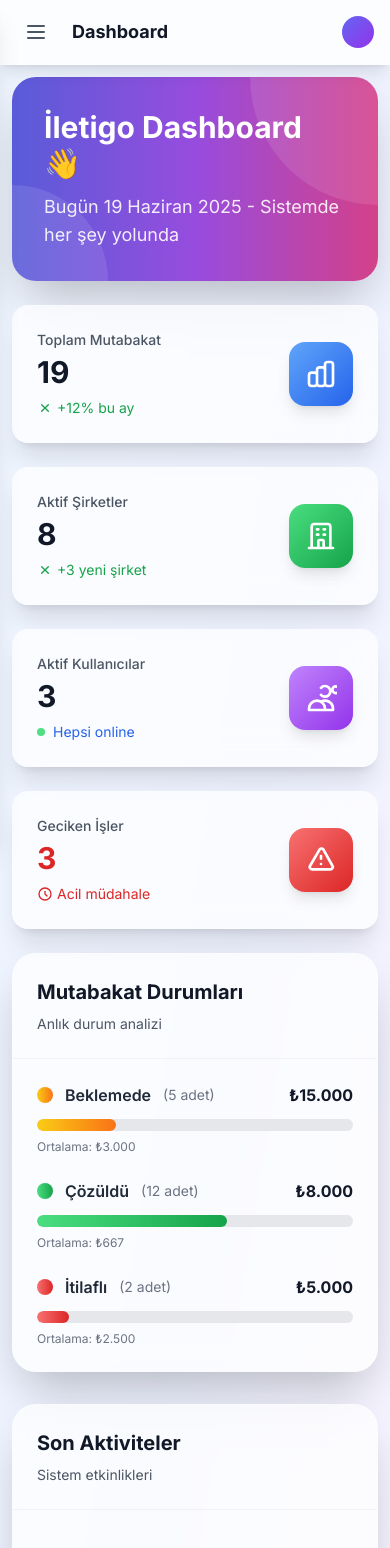
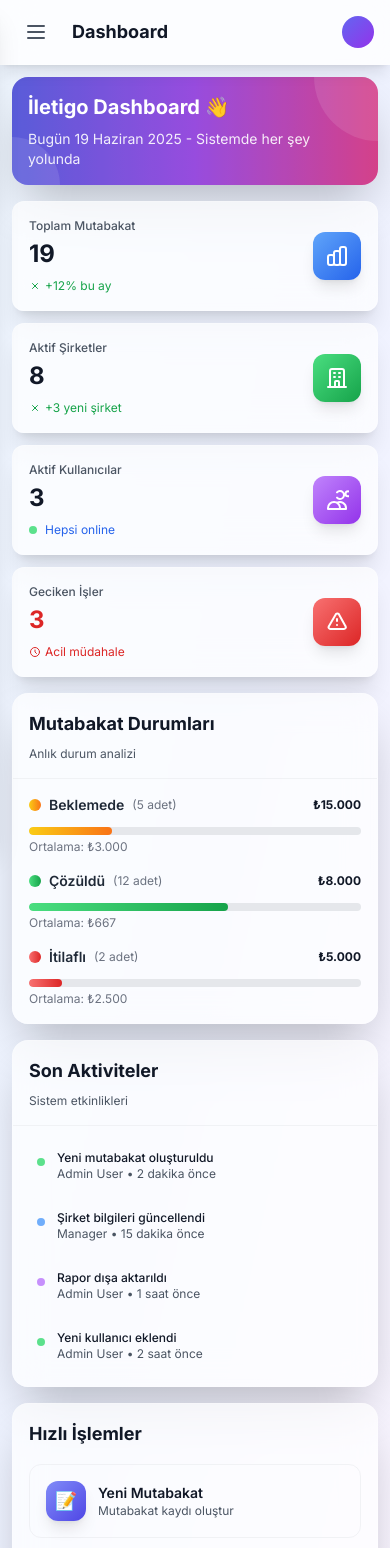
Before and after one commit to Hakanyildirimdan/iletigo, a Next.js app: page /dashboard in a window 390 px wide. Shown: the top 1548 px of the page. Built offline with nearby package versions, Linux system fonts and the light colour scheme; sample sign-in values are in the browser's storage.

Commit message:
Dashboard page mobil uyumluluğu iyileştirildi

```diff
--- a/app/dashboard/page.tsx
+++ b/app/dashboard/page.tsx
@@ -51,17 +51,17 @@
   }
 
   return (
-    <div className="space-y-6">
+    <div className="space-y-4 sm:space-y-6">
       {/* Welcome Banner */}
-      <div className="bg-gradient-to-r from-indigo-500 via-purple-500 to-pink-500 rounded-3xl shadow-2xl p-8 text-white relative overflow-hidden">
+      <div className="bg-gradient-to-r from-indigo-500 via-purple-500 to-pink-500 rounded-2xl sm:rounded-3xl shadow-2xl p-4 sm:p-6 lg:p-8 text-white relative overflow-hidden">
         <div className="absolute inset-0 bg-black/10"></div>
-        <div className="absolute top-0 right-0 w-64 h-64 bg-white/10 rounded-full -mr-32 -mt-32"></div>
-        <div className="absolute bottom-0 left-0 w-48 h-48 bg-white/10 rounded-full -ml-24 -mb-24"></div>
+        <div className="absolute top-0 right-0 w-32 h-32 sm:w-48 sm:h-48 lg:w-64 lg:h-64 bg-white/10 rounded-full -mr-16 sm:-mr-24 lg:-mr-32 -mt-16 sm:-mt-24 lg:-mt-32"></div>
+        <div className="absolute bottom-0 left-0 w-24 h-24 sm:w-36 sm:h-36 lg:w-48 lg:h-48 bg-white/10 rounded-full -ml-12 sm:-ml-18 lg:-ml-24 -mb-12 sm:-mb-18 lg:-mb-24"></div>
         <div className="relative z-10">
-          <h2 className="text-3xl font-bold mb-3">
+          <h2 className="text-xl sm:text-2xl lg:text-3xl font-bold mb-2 sm:mb-3">
             İletigo Dashboard 👋
           </h2>
-          <p className="text-white/90 text-lg">
+          <p className="text-white/90 text-sm sm:text-base lg:text-lg">
             Bugün {new Date().toLocaleDateString('tr-TR', {
               day: 'numeric',
               month: 'long',
@@ -72,87 +72,87 @@
       </div>
 
       {/* Stats Cards */}
-      <div className="grid grid-cols-1 md:grid-cols-2 lg:grid-cols-4 gap-6">
-        <div className="group bg-white/70 backdrop-blur-lg rounded-2xl shadow-xl p-6 border border-white/20 hover:shadow-2xl transition-all duration-300 hover:scale-105">
+      <div className="grid grid-cols-1 sm:grid-cols-2 lg:grid-cols-4 gap-3 sm:gap-4 lg:gap-6">
+        <div className="group bg-white/70 backdrop-blur-lg rounded-xl sm:rounded-2xl shadow-xl p-4 sm:p-6 border border-white/20 hover:shadow-2xl transition-all duration-300 hover:scale-105">
           <div className="flex items-center justify-between">
-            <div>
-              <p className="text-sm font-medium text-gray-600 mb-1">Toplam Mutabakat</p>
-              <p className="text-3xl font-bold text-gray-900 mb-2">
+            <div className="flex-1 min-w-0">
+              <p className="text-xs sm:text-sm font-medium text-gray-600 mb-1">Toplam Mutabakat</p>
+              <p className="text-2xl sm:text-3xl font-bold text-gray-900 mb-2 truncate">
                 {stats?.totals?.total_reconciliations || 0}
               </p>
-              <div className="flex items-center text-green-600 text-sm">
-                <svg className="w-4 h-4 mr-1" fill="none" stroke="currentColor" viewBox="0 0 24 24">
+              <div className="flex items-center text-green-600 text-xs sm:text-sm">
+                <svg className="w-3 h-3 sm:w-4 sm:h-4 mr-1" fill="none" stroke="currentColor" viewBox="0 0 24 24">
                   <path strokeLinecap="round" strokeLinejoin="round" strokeWidth={2} d="M7 17l5-5 5 5M7 7l5 5 5-5" />
                 </svg>
                 +12% bu ay
               </div>
             </div>
-            <div className="w-16 h-16 bg-gradient-to-br from-blue-400 to-blue-600 rounded-2xl flex items-center justify-center shadow-lg group-hover:shadow-xl transition-all duration-300">
-              <svg className="w-8 h-8 text-white" fill="none" stroke="currentColor" viewBox="0 0 24 24">
+            <div className="w-12 h-12 sm:w-14 sm:h-14 lg:w-16 lg:h-16 bg-gradient-to-br from-blue-400 to-blue-600 rounded-xl sm:rounded-2xl flex items-center justify-center shadow-lg group-hover:shadow-xl transition-all duration-300 ml-3">
+              <svg className="w-6 h-6 sm:w-7 sm:h-7 lg:w-8 lg:h-8 text-white" fill="none" stroke="currentColor" viewBox="0 0 24 24">
                 <path strokeLinecap="round" strokeLinejoin="round" strokeWidth={2} d="M9 19v-6a2 2 0 00-2-2H5a2 2 0 00-2 2v6a2 2 0 002 2h2a2 2 0 002-2zm0 0V9a2 2 0 012-2h2a2 2 0 012 2v10m-6 0a2 2 0 002 2h2a2 2 0 002-2m0 0V5a2 2 0 012-2h2a2 2 0 012 2v14a2 2 0 01-2 2h-2a2 2 0 01-2-2z" />
               </svg>
             </div>
           </div>
         </div>
 
-        <div className="group bg-white/70 backdrop-blur-lg rounded-2xl shadow-xl p-6 border border-white/20 hover:shadow-2xl transition-all duration-300 hover:scale-105">
+        <div className="group bg-white/70 backdrop-blur-lg rounded-xl sm:rounded-2xl shadow-xl p-4 sm:p-6 border border-white/20 hover:shadow-2xl transition-all duration-300 hover:scale-105">
           <div className="flex items-center justify-between">
-            <div>
-              <p className="text-sm font-medium text-gray-600 mb-1">Aktif Şirketler</p>
-              <p className="text-3xl font-bold text-gray-900 mb-2">
+            <div className="flex-1 min-w-0">
+              <p className="text-xs sm:text-sm font-medium text-gray-600 mb-1">Aktif Şirketler</p>
+              <p className="text-2xl sm:text-3xl font-bold text-gray-900 mb-2 truncate">
                 {stats?.totals?.total_companies || 0}
               </p>
-              <div className="flex items-center text-green-600 text-sm">
-                <svg className="w-4 h-4 mr-1" fill="none" stroke="currentColor" viewBox="0 0 24 24">
+              <div className="flex items-center text-green-600 text-xs sm:text-sm">
+                <svg className="w-3 h-3 sm:w-4 sm:h-4 mr-1" fill="none" stroke="currentColor" viewBox="0 0 24 24">
                   <path strokeLinecap="round" strokeLinejoin="round" strokeWidth={2} d="M7 17l5-5 5 5M7 7l5 5 5-5" />
                 </svg>
                 +3 yeni şirket
               </div>
             </div>
-            <div className="w-16 h-16 bg-gradient-to-br from-green-400 to-green-600 rounded-2xl flex items-center justify-center shadow-lg group-hover:shadow-xl transition-all duration-300">
-              <svg className="w-8 h-8 text-white" fill="none" stroke="currentColor" viewBox="0 0 24 24">
+            <div className="w-12 h-12 sm:w-14 sm:h-14 lg:w-16 lg:h-16 bg-gradient-to-br from-green-400 to-green-600 rounded-xl sm:rounded-2xl flex items-center justify-center shadow-lg group-hover:shadow-xl transition-all duration-300 ml-3">
+              <svg className="w-6 h-6 sm:w-7 sm:h-7 lg:w-8 lg:h-8 text-white" fill="none" stroke="currentColor" viewBox="0 0 24 24">
                 <path strokeLinecap="round" strokeLinejoin="round" strokeWidth={2} d="M19 21V5a2 2 0 00-2-2H7a2 2 0 00-2 2v16m14 0h2m-2 0h-5m-9 0H3m2 0h5M9 7h1m-1 4h1m4-4h1m-1 4h1m-5 10v-5a1 1 0 011-1h2a1 1 0 011 1v5m-4 0h4" />
               </svg>
             </div>
           </div>
         </div>
 
-        <div className="group bg-white/70 backdrop-blur-lg rounded-2xl shadow-xl p-6 border border-white/20 hover:shadow-2xl transition-all duration-300 hover:scale-105">
+        <div className="group bg-white/70 backdrop-blur-lg rounded-xl sm:rounded-2xl shadow-xl p-4 sm:p-6 border border-white/20 hover:shadow-2xl transition-all duration-300 hover:scale-105">
           <div className="flex items-center justify-between">
-            <div>
-              <p className="text-sm font-medium text-gray-600 mb-1">Aktif Kullanıcılar</p>
-              <p className="text-3xl font-bold text-gray-900 mb-2">
+            <div className="flex-1 min-w-0">
+              <p className="text-xs sm:text-sm font-medium text-gray-600 mb-1">Aktif Kullanıcılar</p>
+              <p className="text-2xl sm:text-3xl font-bold text-gray-900 mb-2 truncate">
                 {stats?.totals?.total_users || 0}
               </p>
-              <div className="flex items-center text-blue-600 text-sm">
+              <div className="flex items-center text-blue-600 text-xs sm:text-sm">
                 <div className="w-2 h-2 bg-green-400 rounded-full mr-2 animate-pulse"></div>
                 Hepsi online
               </div>
             </div>
-            <div className="w-16 h-16 bg-gradient-to-br from-purple-400 to-purple-600 rounded-2xl flex items-center justify-center shadow-lg group-hover:shadow-xl transition-all duration-300">
-              <svg className="w-8 h-8 text-white" fill="none" stroke="currentColor" viewBox="0 0 24 24">
+            <div className="w-12 h-12 sm:w-14 sm:h-14 lg:w-16 lg:h-16 bg-gradient-to-br from-purple-400 to-purple-600 rounded-xl sm:rounded-2xl flex items-center justify-center shadow-lg group-hover:shadow-xl transition-all duration-300 ml-3">
+              <svg className="w-6 h-6 sm:w-7 sm:h-7 lg:w-8 lg:h-8 text-white" fill="none" stroke="currentColor" viewBox="0 0 24 24">
                 <path strokeLinecap="round" strokeLinejoin="round" strokeWidth={2} d="M12 4.354a4 4 0 110 5.292M15 21H3v-1a6 6 0 0112 0v1zm0 0h6v-1a6 6 0 00-9-5.197m13.5-9a2.5 2.5 0 11-5 0 2.5 2.5 0 015 0z" />
               </svg>
             </div>
           </div>
         </div>
 
-        <div className="group bg-white/70 backdrop-blur-lg rounded-2xl shadow-xl p-6 border border-white/20 hover:shadow-2xl transition-all duration-300 hover:scale-105">
+        <div className="group bg-white/70 backdrop-blur-lg rounded-xl sm:rounded-2xl shadow-xl p-4 sm:p-6 border border-white/20 hover:shadow-2xl transition-all duration-300 hover:scale-105">
           <div className="flex items-center justify-between">
-            <div>
-              <p className="text-sm font-medium text-gray-600 mb-1">Geciken İşler</p>
-              <p className="text-3xl font-bold text-red-600 mb-2">
+            <div className="flex-1 min-w-0">
+              <p className="text-xs sm:text-sm font-medium text-gray-600 mb-1">Geciken İşler</p>
+              <p className="text-2xl sm:text-3xl font-bold text-red-600 mb-2 truncate">
                 {stats?.overdue_count || 0}
               </p>
-              <div className="flex items-center text-red-600 text-sm">
-                <svg className="w-4 h-4 mr-1" fill="none" stroke="currentColor" viewBox="0 0 24 24">
+              <div className="flex items-center text-red-600 text-xs sm:text-sm">
+                <svg className="w-3 h-3 sm:w-4 sm:h-4 mr-1" fill="none" stroke="currentColor" viewBox="0 0 24 24">
                   <path strokeLinecap="round" strokeLinejoin="round" strokeWidth={2} d="M12 8v4l3 3m6-3a9 9 0 11-18 0 9 9 0 0118 0z" />
                 </svg>
                 Acil müdahale
               </div>
             </div>
-            <div className="w-16 h-16 bg-gradient-to-br from-red-400 to-red-600 rounded-2xl flex items-center justify-center shadow-lg group-hover:shadow-xl transition-all duration-300">
-              <svg className="w-8 h-8 text-white" fill="none" stroke="currentColor" viewBox="0 0 24 24">
+            <div className="w-12 h-12 sm:w-14 sm:h-14 lg:w-16 lg:h-16 bg-gradient-to-br from-red-400 to-red-600 rounded-xl sm:rounded-2xl flex items-center justify-center shadow-lg group-hover:shadow-xl transition-all duration-300 ml-3">
+              <svg className="w-6 h-6 sm:w-7 sm:h-7 lg:w-8 lg:h-8 text-white" fill="none" stroke="currentColor" viewBox="0 0 24 24">
                 <path strokeLinecap="round" strokeLinejoin="round" strokeWidth={2} d="M12 9v2m0 4h.01m-6.938 4h13.856c1.54 0 2.502-1.667 1.732-2.5L13.732 4c-.77-.833-1.964-.833-2.732 0L3.732 16.5c-.77.833.192 2.5 1.732 2.5z" />
               </svg>
             </div>
@@ -161,37 +161,37 @@
       </div>
 
       {/* Charts and Activity */}
-      <div className="grid grid-cols-1 lg:grid-cols-2 gap-8">
+      <div className="grid grid-cols-1 xl:grid-cols-2 gap-4 sm:gap-6 lg:gap-8">
         {/* Status Chart */}
-        <div className="bg-white/70 backdrop-blur-lg rounded-3xl shadow-2xl border border-white/20">
-          <div className="p-6 border-b border-gray-200/50">
-            <h3 className="text-xl font-bold text-gray-900 mb-2">Mutabakat Durumları</h3>
-            <p className="text-gray-600 text-sm">Anlık durum analizi</p>
+        <div className="bg-white/70 backdrop-blur-lg rounded-2xl sm:rounded-3xl shadow-2xl border border-white/20">
+          <div className="p-4 sm:p-6 border-b border-gray-200/50">
+            <h3 className="text-lg sm:text-xl font-bold text-gray-900 mb-2">Mutabakat Durumları</h3>
+            <p className="text-gray-600 text-xs sm:text-sm">Anlık durum analizi</p>
           </div>
-          <div className="p-6">
+          <div className="p-4 sm:p-6">
             {stats?.reconciliation_stats && (
-              <div className="space-y-6">
+              <div className="space-y-4 sm:space-y-6">
                 {stats.reconciliation_stats.map((stat: any, index: number) => (
                   <div key={index} className="relative">
                     <div className="flex items-center justify-between mb-3">
-                      <div className="flex items-center space-x-3">
-                        <div className={`w-4 h-4 rounded-full bg-gradient-to-r ${getStatusColor(stat.status)}`}></div>
-                        <span className="font-semibold text-gray-800">{getStatusText(stat.status)}</span>
-                        <span className="text-sm text-gray-500">({stat.count} adet)</span>
+                      <div className="flex items-center space-x-2 sm:space-x-3 flex-1 min-w-0">
+                        <div className={`w-3 h-3 sm:w-4 sm:h-4 rounded-full bg-gradient-to-r ${getStatusColor(stat.status)}`}></div>
+                        <span className="font-semibold text-gray-800 text-sm sm:text-base truncate">{getStatusText(stat.status)}</span>
+                        <span className="text-xs sm:text-sm text-gray-500">({stat.count} adet)</span>
                       </div>
-                      <span className="font-bold text-gray-900">
+                      <span className="font-bold text-gray-900 text-xs sm:text-sm whitespace-nowrap ml-2">
                         ₺{stat.total_difference.toLocaleString('tr-TR')}
                       </span>
                     </div>
 
-                    <div className="w-full bg-gray-200 rounded-full h-3 overflow-hidden">
+                    <div className="w-full bg-gray-200 rounded-full h-2 sm:h-3 overflow-hidden">
                       <div
-                        className={`h-3 bg-gradient-to-r ${getStatusColor(stat.status)} rounded-full transition-all duration-1000 ease-out`}
+                        className={`h-2 sm:h-3 bg-gradient-to-r ${getStatusColor(stat.status)} rounded-full transition-all duration-1000 ease-out`}
                         style={{ width: `${Math.min((stat.count / 20) * 100, 100)}%` }}
                       ></div>
                     </div>
 
-                    <p className="text-xs text-gray-500 mt-2">
+                    <p className="text-xs text-gray-500 mt-1 sm:mt-2">
                       Ortalama: ₺{stat.avg_difference.toLocaleString('tr-TR')}
                     </p>
                   </div>
@@ -202,28 +202,28 @@
         </div>
 
         {/* Activity Feed */}
-        <div className="bg-white/70 backdrop-blur-lg rounded-3xl shadow-2xl border border-white/20">
-          <div className="p-6 border-b border-gray-200/50">
-            <h3 className="text-xl font-bold text-gray-900 mb-2">Son Aktiviteler</h3>
-            <p className="text-gray-600 text-sm">Sistem etkinlikleri</p>
+        <div className="bg-white/70 backdrop-blur-lg rounded-2xl sm:rounded-3xl shadow-2xl border border-white/20">
+          <div className="p-4 sm:p-6 border-b border-gray-200/50">
+            <h3 className="text-lg sm:text-xl font-bold text-gray-900 mb-2">Son Aktiviteler</h3>
+            <p className="text-gray-600 text-xs sm:text-sm">Sistem etkinlikleri</p>
           </div>
-          <div className="p-6">
-            <div className="space-y-4">
+          <div className="p-4 sm:p-6 max-h-80 overflow-y-auto">
+            <div className="space-y-3 sm:space-y-4">
               {[
                 { action: 'Yeni mutabakat oluşturuldu', user: 'Admin User', time: '2 dakika önce', type: 'create' },
                 { action: 'Şirket bilgileri güncellendi', user: 'Manager', time: '15 dakika önce', type: 'update' },
                 { action: 'Rapor dışa aktarıldı', user: 'Admin User', time: '1 saat önce', type: 'export' },
                 { action: 'Yeni kullanıcı eklendi', user: 'Admin User', time: '2 saat önce', type: 'create' },
               ].map((activity, index) => (
-                <div key={index} className="flex items-start space-x-4 p-3 rounded-xl hover:bg-white/50 transition-all duration-200">
-                  <div className={`w-3 h-3 rounded-full mt-2 ${
+                <div key={index} className="flex items-start space-x-3 sm:space-x-4 p-2 sm:p-3 rounded-xl hover:bg-white/50 transition-all duration-200">
+                  <div className={`w-2 h-2 sm:w-3 sm:h-3 rounded-full mt-2 ${
                     activity.type === 'create' ? 'bg-green-400' :
                     activity.type === 'update' ? 'bg-blue-400' :
                     'bg-purple-400'
                   } animate-pulse`}></div>
-                  <div className="flex-1">
-                    <p className="text-sm font-medium text-gray-900">{activity.action}</p>
-                    <p className="text-xs text-gray-600">{activity.user} • {activity.time}</p>
+                  <div className="flex-1 min-w-0">
+                    <p className="text-xs sm:text-sm font-medium text-gray-900 truncate">{activity.action}</p>
+                    <p className="text-xs text-gray-600 truncate">{activity.user} • {activity.time}</p>
                   </div>
                 </div>
               ))}
@@ -233,22 +233,22 @@
       </div>
 
       {/* Quick Actions */}
-      <div className="bg-white/70 backdrop-blur-lg rounded-3xl shadow-2xl border border-white/20 p-6">
-        <h3 className="text-xl font-bold text-gray-900 mb-6">Hızlı İşlemler</h3>
-        <div className="grid grid-cols-1 md:grid-cols-3 gap-6">
+      <div className="bg-white/70 backdrop-blur-lg rounded-2xl sm:rounded-3xl shadow-2xl border border-white/20 p-4 sm:p-6">
+        <h3 className="text-lg sm:text-xl font-bold text-gray-900 mb-4 sm:mb-6">Hızlı İşlemler</h3>
+        <div className="grid grid-cols-1 sm:grid-cols-2 xl:grid-cols-3 gap-3 sm:gap-4 lg:gap-6">
           {[
             { title: 'Yeni Mutabakat', desc: 'Mutabakat kaydı oluştur', icon: '📝', color: 'from-indigo-400 to-indigo-600', href: '/dashboard/reconciliations/new' },
             { title: 'Şirket Ekle', desc: 'Yeni şirket kaydı', icon: '🏢', color: 'from-green-400 to-green-600', href: '/dashboard/companies/new' },
             { title: 'Raporlar', desc: 'Detaylı analiz', icon: '📈', color: 'from-purple-400 to-purple-600', href: '/dashboard/reports' },
           ].map((action, index) => (
-            <button key={index} className="group p-6 border border-gray-200/50 rounded-2xl hover:bg-white/80 text-left transition-all duration-300 hover:scale-105 hover:shadow-xl">
-              <div className="flex items-center space-x-4">
-                <div className={`w-14 h-14 bg-gradient-to-br ${action.color} rounded-2xl flex items-center justify-center shadow-lg group-hover:shadow-xl transition-all duration-300 text-2xl`}>
+            <button key={index} className="group p-4 sm:p-6 border border-gray-200/50 rounded-xl sm:rounded-2xl hover:bg-white/80 text-left transition-all duration-300 hover:scale-105 hover:shadow-xl">
+              <div className="flex items-center space-x-3 sm:space-x-4">
+                <div className={`w-10 h-10 sm:w-12 sm:h-12 lg:w-14 lg:h-14 bg-gradient-to-br ${action.color} rounded-xl sm:rounded-2xl flex items-center justify-center shadow-lg group-hover:shadow-xl transition-all duration-300 text-lg sm:text-xl lg:text-2xl`}>
                   {action.icon}
                 </div>
-                <div>
-                  <p className="font-semibold text-gray-900 group-hover:text-indigo-600 transition-colors duration-200">{action.title}</p>
-                  <p className="text-sm text-gray-600">{action.desc}</p>
+                <div className="flex-1 min-w-0">
+                  <p className="font-semibold text-gray-900 group-hover:text-indigo-600 transition-colors duration-200 text-sm sm:text-base truncate">{action.title}</p>
+                  <p className="text-xs sm:text-sm text-gray-600 truncate">{action.desc}</p>
                 </div>
               </div>
             </button>
```
